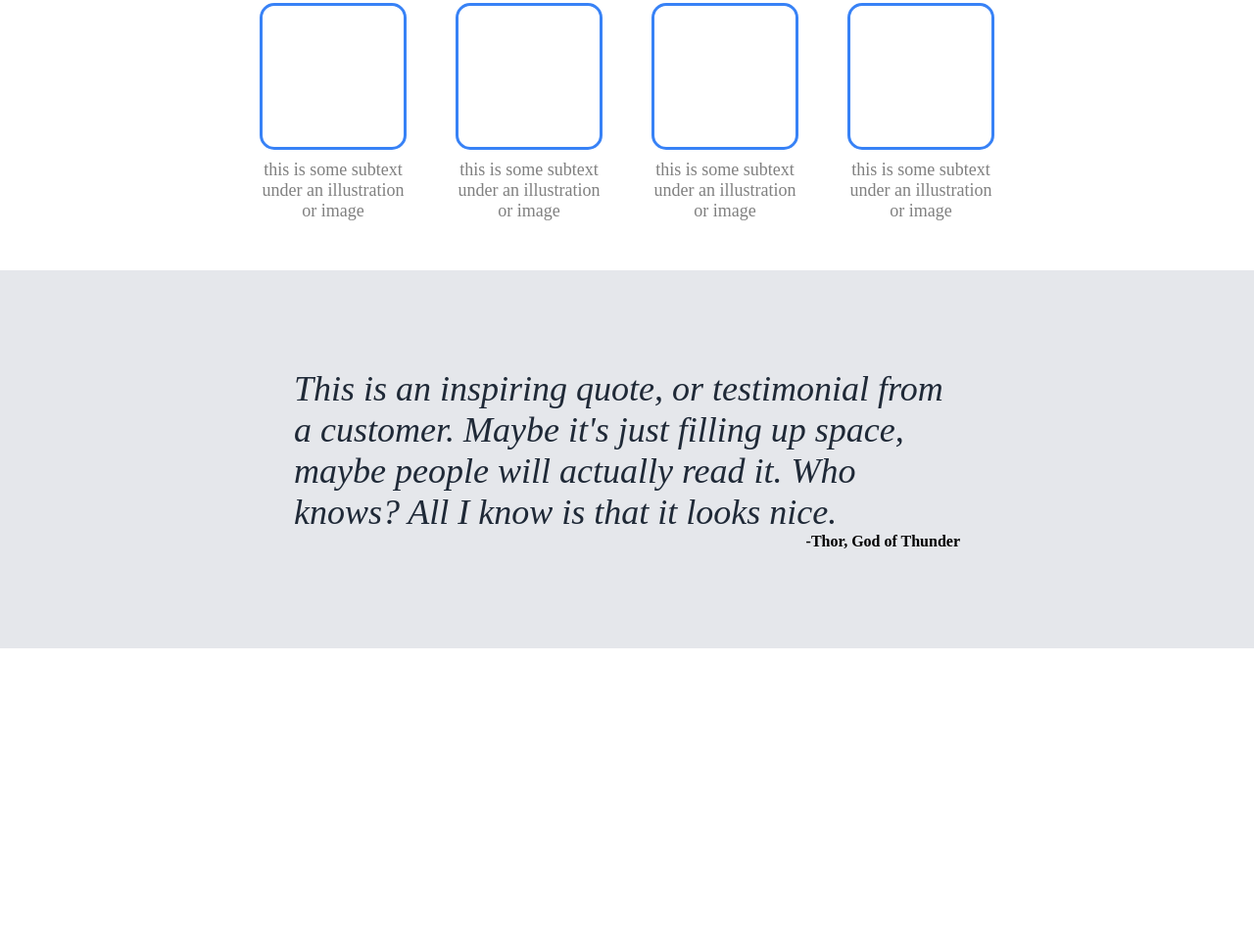
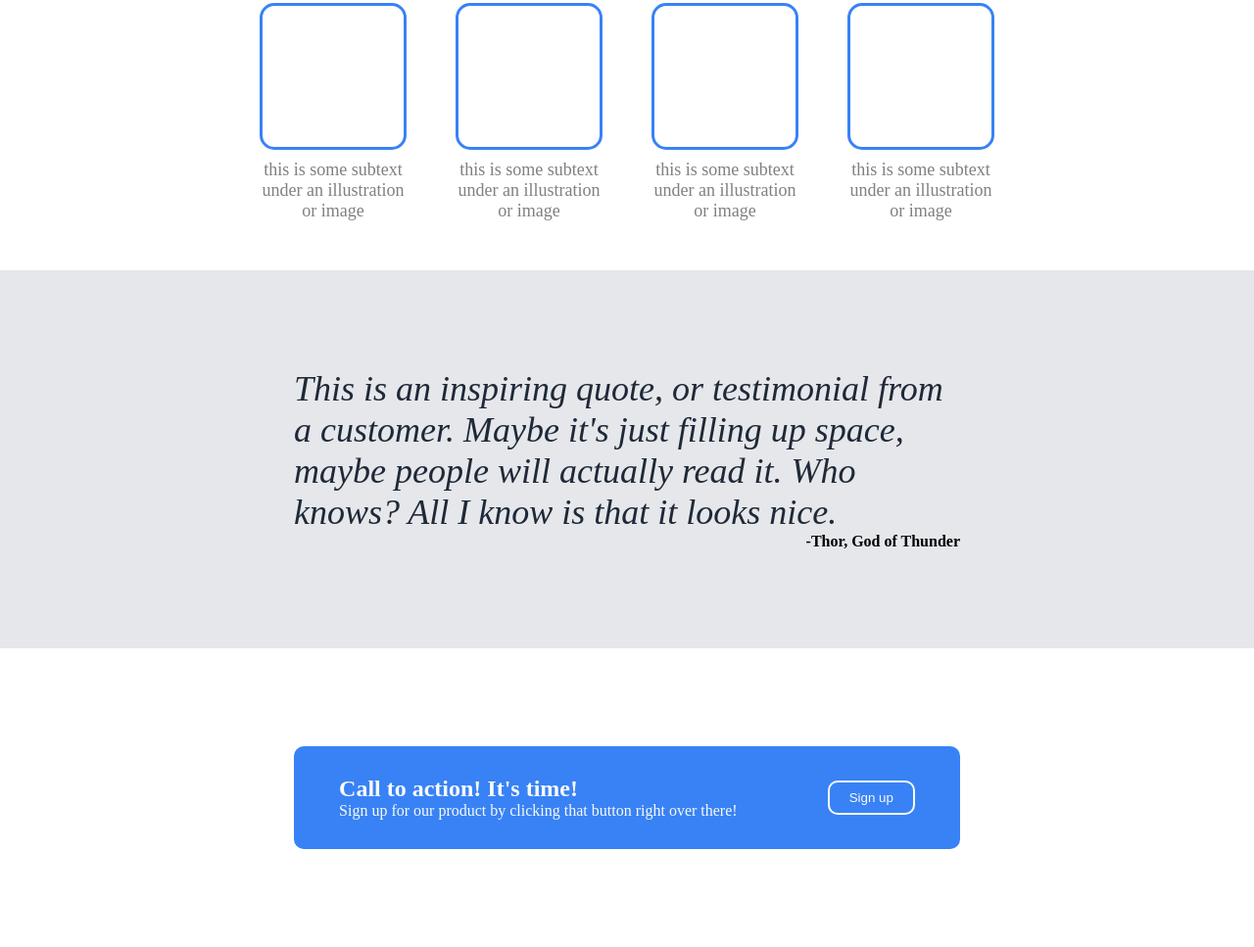
Before and after one commit to tylerwood26/foundations-landing-page, a plain HTML site: page index.html in a window 1280 px wide. Shown: the part 563-1530 px from the top of the page at 98% size. Before the commit the page ends 1225 px from the top, so only its background shows below. Drawn offline with Linux system fonts and the light colour scheme.

Commit message:
Add Call to action section

```diff
--- a/index.html
+++ b/index.html
@@ -55,5 +55,14 @@
             </p>
             <p class="author">-Thor, God of Thunder</p>
         </div>
+        <div class="call-to-action">
+            <div class="action-content">
+                <div class="text">
+                    <h2>Call to action! It's time!</h2>
+                    <p>Sign up for our product by clicking that button right over there!</p>
+                </div>
+                <button>Sign up</button>
+            </div>
+        </div>
     </body>
 </html>
--- a/style.css
+++ b/style.css
@@ -133,3 +133,28 @@ header {
     font-weight: bold;
     align-self: flex-end;
 }
+
+.call-to-action {
+    padding: 100px 300px;
+}
+
+.action-content {
+    display: flex;
+    justify-content: space-around;
+    align-items: center;
+    background-color: #3882f6;
+    border-radius: 10px;
+    padding: 30px 0;
+}
+
+.text {
+    color: #f9faf8;
+}
+
+.action-content button {
+    color: #f9faf8;
+    background-color: #3882f6;
+    border: 2px solid #f9faf8;
+    border-radius: 10px;
+    padding: 8px 20px;
+}
```
